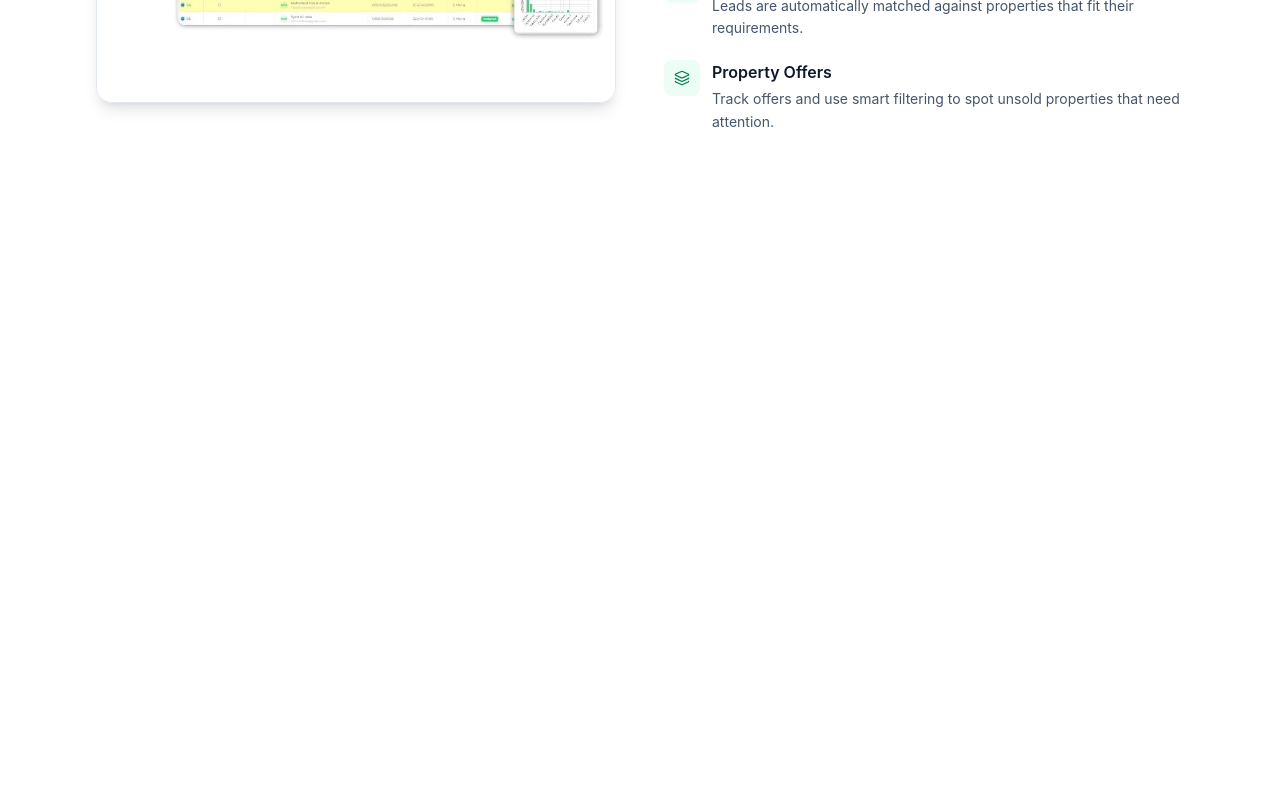
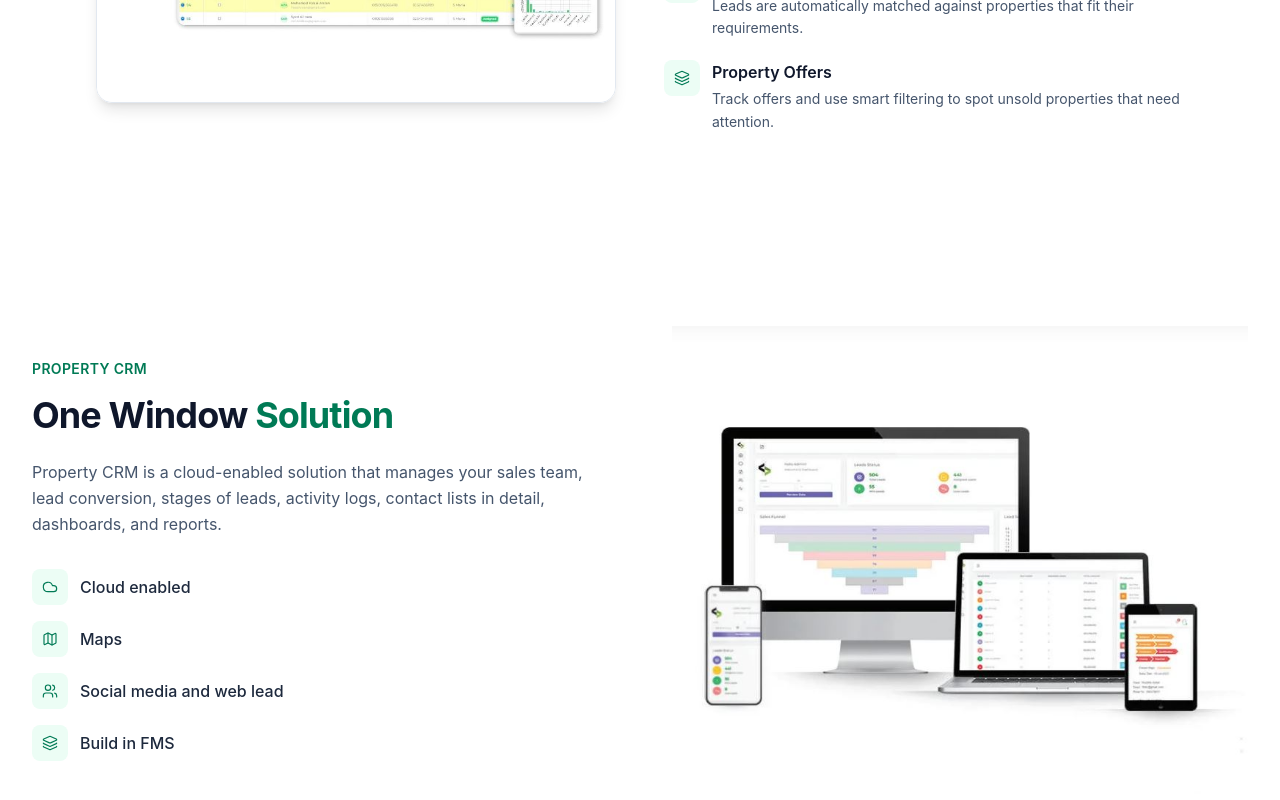
Before and after one commit to fatimaijaz404-del/propertyCRM, a React (Vite) app: page / in a window 1280 px wide. Shown: the part 2295-3095 px from the top of the page. Before the commit the page ends 2525 px from the top, so only its background shows below. Built offline with nearby package versions, Linux system fonts and the light colour scheme.

Commit message:
Add One Window Solution section

```diff
--- a/src/App.jsx
+++ b/src/App.jsx
@@ -3,6 +3,7 @@ import Hero from "./components/Hero";
 import Features from "./components/Features";
 import FAQs from "./components/FAQs";
 import FeaturesOverview from "./components/FeaturesOverview";
+import OneWindowSolution from "./components/OneWindowSolution";
 
 function App() {
   return (
@@ -11,6 +12,7 @@ function App() {
       <Hero />
       <Features />
       <FeaturesOverview />
+      <OneWindowSolution />
       {/* <FAQs /> */}
 
     </div>
--- /dev/null
+++ b/src/components/OneWindowSolution.jsx
@@ -0,0 +1,57 @@
+import { Cloud, Map, Users, Layers } from "lucide-react";
+import solutionImg from "../assets/one-window-solution.JPG";
+
+const points = [
+  { icon: Cloud, text: "Cloud enabled" },
+  { icon: Map, text: "Maps" },
+  { icon: Users, text: "Social media and web lead" },
+  { icon: Layers, text: "Build in FMS" },
+];
+
+function OneWindowSolution() {
+  return (
+    <section className="bg-white py-24">
+      <div className="px-8 max-w-7xl mx-auto grid md:grid-cols-2 gap-16 items-center">
+
+        {/* LEFT: Text content */}
+        <div>
+          <p className="text-emerald-700 font-semibold tracking-wide uppercase text-sm mb-4">
+            Property CRM
+          </p>
+          <h2 className="text-4xl font-bold text-slate-900 tracking-tight mb-6">
+            One Window <span className="text-emerald-700">Solution</span>
+          </h2>
+          <p className="text-slate-600 leading-relaxed mb-8">
+            Property CRM is a cloud-enabled solution that manages your sales team, lead conversion, stages of leads, activity logs, contact lists in detail, dashboards, and reports.
+          </p>
+
+          <div className="space-y-4">
+            {points.map((point, index) => {
+              const Icon = point.icon;
+              return (
+                <div key={index} className="flex items-center gap-3">
+                  <div className="w-9 h-9 rounded-lg bg-emerald-50 flex items-center justify-center flex-shrink-0">
+                    <Icon className="w-4 h-4 text-emerald-700" strokeWidth={1.75} />
+                  </div>
+                  <p className="font-medium text-slate-800">{point.text}</p>
+                </div>
+              );
+            })}
+          </div>
+        </div>
+
+        {/* RIGHT: Device mockup image */}
+        <div>
+          <img
+            src={solutionImg}
+            alt="Property CRM on multiple devices"
+            className="w-full h-auto"
+          />
+        </div>
+
+      </div>
+    </section>
+  );
+}
+
+export default OneWindowSolution;
```
Also changed, not shown: src/assets/one-window-solution.JPG (added).
